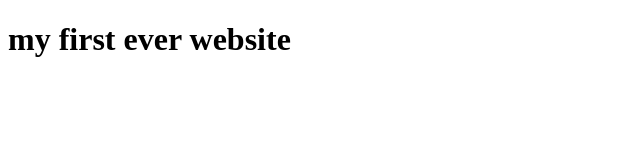
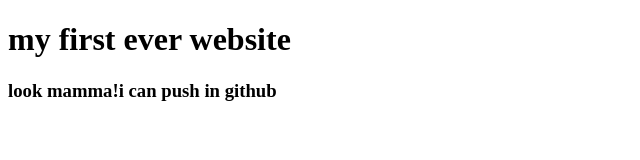
Before and after one commit to nayeem9989/first-website, a plain HTML site: page index.html in a window 1280 px wide. Shown: the whole page, without its empty margins (0-640 px from the left). Drawn offline with Linux system fonts and the light colour scheme.

Commit message:
learn github

```diff
--- a/index.html
+++ b/index.html
@@ -7,5 +7,6 @@
 </head>
 <body>
     <h1>my first ever website</h1>
+    <h3>look mamma!i can push in github</h3>
 </body>
 </html>
```
